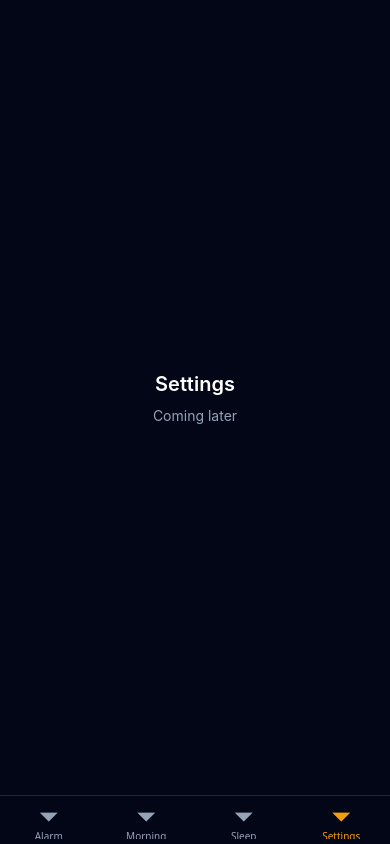
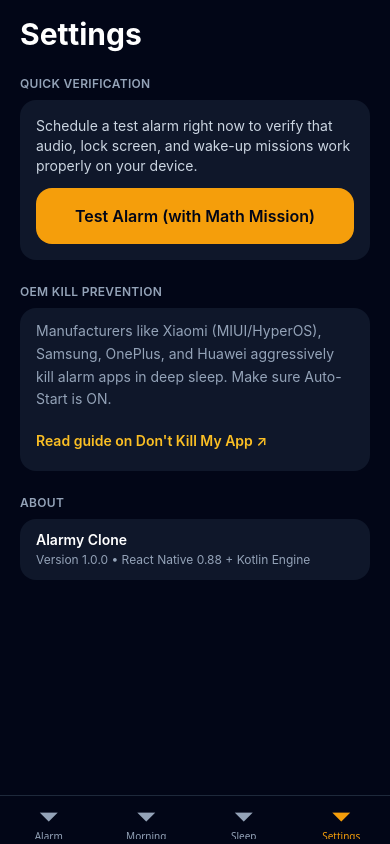
Before and after one commit to mdrakibali/alarmy-app, a React Native app: screen /Settings in a window 390 px wide. Built offline with nearby package versions, Linux system fonts and the light colour scheme; what react-native-mmkv, react-native-worklets would draw is missing.

Commit message:
feat: add SettingsScreen with alarm testing and system reliability checks

```diff
--- a/App.tsx
+++ b/App.tsx
@@ -71,7 +71,7 @@ function App() {
   return (
     <GestureHandlerRootView className="flex-1">
       <SafeAreaProvider>
-        <StatusBar barStyle="light-content" backgroundColor="#020617" />
+        <StatusBar barStyle="light-content" />
         <NavigationContainer
           ref={navigationRef}
           theme={{
--- /dev/null
+++ b/src/features/settings/SettingsScreen.tsx
@@ -0,0 +1,151 @@
+import React, { useEffect, useState } from 'react';
+import {
+  Alert,
+  Linking,
+  Platform,
+  Pressable,
+  ScrollView,
+  Text,
+  View,
+} from 'react-native';
+import { Button } from '@/components/ui/Button';
+import { Row, Section } from '@/components/ui/Section';
+import { NativeAlarm } from '@/native/AlarmModule';
+import { useAlarmStore } from '@/features/alarm/alarmStore';
+
+export function SettingsScreen() {
+  const [exactAlarmAllowed, setExactAlarmAllowed] = useState(true);
+  const [batteryIgnored, setBatteryIgnored] = useState(true);
+  const addAlarm = useAlarmStore(s => s.addAlarm);
+
+  useEffect(() => {
+    checkPermissions();
+  }, []);
+
+  const checkPermissions = async () => {
+    if (Platform.OS === 'android') {
+      const exact = await NativeAlarm.canScheduleExactAlarms();
+      setExactAlarmAllowed(exact);
+      const battery = await NativeAlarm.isIgnoringBatteryOptimizations();
+      setBatteryIgnored(battery);
+    }
+  };
+
+  const testAlarmIn5Seconds = () => {
+    const now = new Date();
+    // 10 seconds from now
+    now.setSeconds(now.getSeconds() + 10);
+
+    const testId = addAlarm({
+      hour: now.getHours(),
+      minute: now.getMinutes(),
+      label: 'Test Alarm ⏰',
+      repeatDays: [],
+      enabled: true,
+      soundId: 'default',
+      volume: 1.0,
+      vibrate: true,
+      snooze: { enabled: true, intervalMin: 3, maxCount: 2 },
+      missions: ['math'],
+    });
+
+    Alert.alert(
+      'Test Alarm Scheduled! ⏳',
+      'An alarm has been set for 10-30 seconds from now with a Math Mission. Lock your phone or close the app to test background wakeup!',
+      [{ text: 'Got it!' }],
+    );
+  };
+
+  return (
+    <ScrollView
+      className="flex-1 bg-slate-950"
+      contentContainerClassName="px-5 pb-12 pt-4"
+    >
+      <Text className="text-3xl font-bold text-white mb-6">Settings</Text>
+
+      {/* Test Alarm Section */}
+      <Section title="Quick Verification">
+        <View className="px-4 py-4">
+          <Text className="text-sm text-slate-300 mb-3">
+            Schedule a test alarm right now to verify that audio, lock screen, and wake-up missions work properly on your device.
+          </Text>
+          <Button label="Test Alarm (with Math Mission)" onPress={testAlarmIn5Seconds} />
+        </View>
+      </Section>
+
+      {/* Permissions & System Reliability */}
+      {Platform.OS === 'android' && (
+        <Section title="System Reliability">
+          <Row>
+            <View className="flex-1 pr-3">
+              <Text className="text-base text-white font-medium">
+                Exact Alarm Permission
+              </Text>
+              <Text className="text-xs text-slate-400 mt-0.5">
+                {exactAlarmAllowed
+                  ? 'Granted ✅ - Alarms trigger at exact seconds'
+                  : 'Restricted ❌ - Alarms may be delayed'}
+              </Text>
+            </View>
+            {!exactAlarmAllowed && (
+              <Pressable
+                onPress={() => NativeAlarm.openExactAlarmSettings()}
+                className="bg-amber-500 px-3 py-1.5 rounded-lg active:opacity-80"
+              >
+                <Text className="text-xs font-bold text-slate-950">Grant</Text>
+              </Pressable>
+            )}
+          </Row>
+
+          <Row last>
+            <View className="flex-1 pr-3">
+              <Text className="text-base text-white font-medium">
+                Battery Optimization Bypass
+              </Text>
+              <Text className="text-xs text-slate-400 mt-0.5">
+                {batteryIgnored
+                  ? 'Ignored ✅ - Background killer bypassed'
+                  : 'Restricted ⚠️ - App might be killed in sleep'}
+              </Text>
+            </View>
+            {!batteryIgnored && (
+              <Pressable
+                onPress={() => NativeAlarm.requestIgnoreBatteryOptimizations()}
+                className="bg-amber-500 px-3 py-1.5 rounded-lg active:opacity-80"
+              >
+                <Text className="text-xs font-bold text-slate-950">Disable</Text>
+              </Pressable>
+            )}
+          </Row>
+        </Section>
+      )}
+
+      {/* Device Guides */}
+      <Section title="OEM Kill Prevention">
+        <View className="px-4 py-3">
+          <Text className="text-sm text-slate-400 leading-relaxed mb-3">
+            Manufacturers like Xiaomi (MIUI/HyperOS), Samsung, OnePlus, and Huawei aggressively kill alarm apps in deep sleep. Make sure Auto-Start is ON.
+          </Text>
+          <Pressable
+            onPress={() => Linking.openURL('https://dontkillmyapp.com')}
+            className="flex-row items-center py-2"
+          >
+            <Text className="text-sm font-semibold text-amber-400">
+              Read guide on Don't Kill My App ↗
+            </Text>
+          </Pressable>
+        </View>
+      </Section>
+
+      {/* About */}
+      <Section title="About">
+        <View className="px-4 py-3">
+          <Text className="text-white font-semibold">Alarmy Clone</Text>
+          <Text className="text-xs text-slate-400 mt-1">
+            Version 1.0.0 • React Native 0.88 + Kotlin Engine
+          </Text>
+        </View>
+      </Section>
+    </ScrollView>
+  );
+}
--- a/src/navigation/RootNavigator.tsx
+++ b/src/navigation/RootNavigator.tsx
@@ -7,6 +7,7 @@ import { AlarmListScreen } from '@/features/alarm/AlarmListScreen';
 import { AlarmRingingScreen } from '@/features/alarm/AlarmRingingScreen';
 import { MathMissionScreen } from '@/features/missions/MathMissionScreen';
 import { ShakeMissionScreen } from '@/features/missions/ShakeMissionScreen';
+import { SettingsScreen } from '@/features/settings/SettingsScreen';
 import type { RootStackParamList, TabParamList } from './types';
 
 const Tab = createBottomTabNavigator<TabParamList>();
@@ -14,7 +15,6 @@ const Stack = createNativeStackNavigator<RootStackParamList>();
 
 const MorningScreen = () => <PlaceholderScreen title="Morning" />;
 const SleepScreen = () => <PlaceholderScreen title="Sleep" />;
-const SettingsScreen = () => <PlaceholderScreen title="Settings" />;
 
 function Tabs() {
   return (
```
